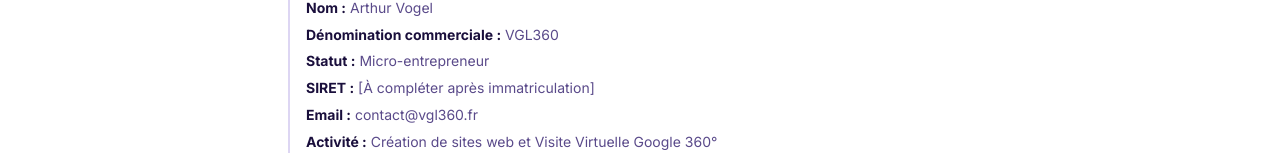
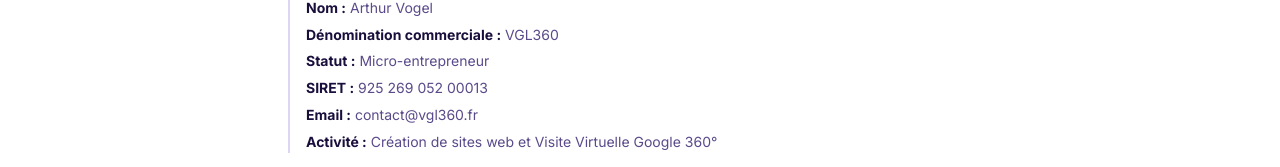
Before and after one commit to arthurvogel54/site-web-VGL360, a Next.js app: page /mentions-legales in a window 1280 px wide. Shown: the part 374-541 px from the top of the page. Built offline with nearby package versions, Linux system fonts and the light colour scheme.

Commit message:
Add SIRET number to mentions légales
https://claude.ai/code/session_01KuB2PbStBWYVvtPD3vje6U

```diff
--- a/app/mentions-legales/page.tsx
+++ b/app/mentions-legales/page.tsx
@@ -30,7 +30,7 @@ export default function MentionsLegales() {
                 <li><strong className="text-ink">Nom :</strong> Arthur Vogel</li>
                 <li><strong className="text-ink">Dénomination commerciale :</strong> VGL360</li>
                 <li><strong className="text-ink">Statut :</strong> Micro-entrepreneur</li>
-                <li><strong className="text-ink">SIRET :</strong> [À compléter après immatriculation]</li>
+                <li><strong className="text-ink">SIRET :</strong> 925 269 052 00013</li>
                 <li><strong className="text-ink">Email :</strong> contact@vgl360.fr</li>
                 <li><strong className="text-ink">Activité :</strong> Création de sites web et Visite Virtuelle Google 360°</li>
               </ul>
```
